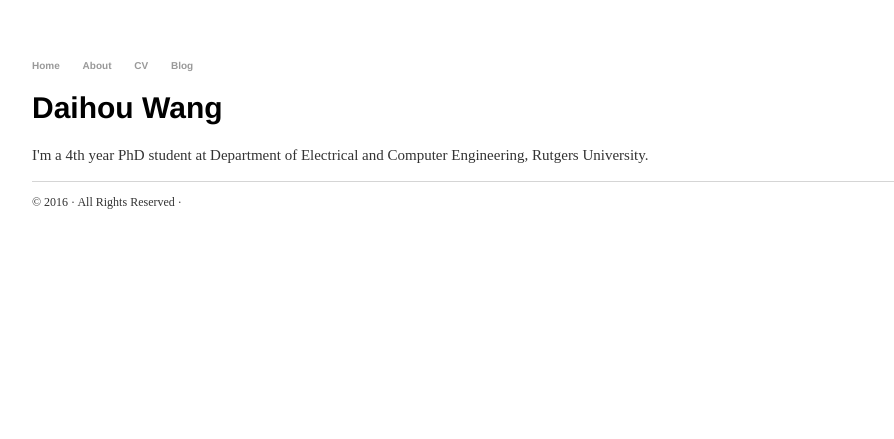
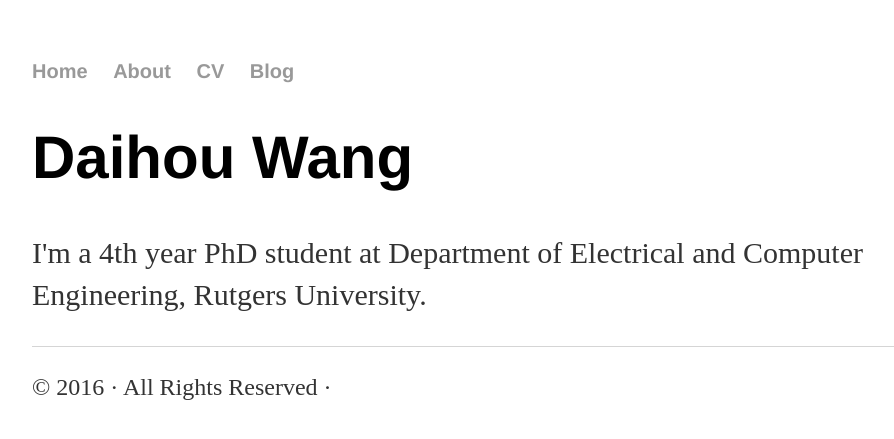
Before and after one commit to Deb25/Deb25.github.io, a Jekyll site: the page index.html, which Jekyll copies as it is, in a window 1280 px wide. Shown: the top 439 px of the page, without its empty margins (160-1054 px from the left). Built offline with Jekyll 4.4.1, drawn with Linux system fonts in a browser that asks for light colours.

Commit message:
Update main.css

```diff
--- a/css/main.css
+++ b/css/main.css
@@ -2,7 +2,7 @@ body {
     margin: 60px auto;
     width: 70%;
     font-family: 'Tangerine', serif;
-    font-size: 10px;
+    font-size: 20px;
 }
 nav ul, footer ul {
     font-family:'Helvetica', 'Arial', 'Sans-Serif';
```
